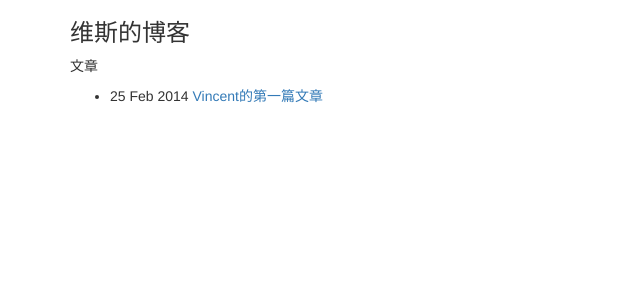
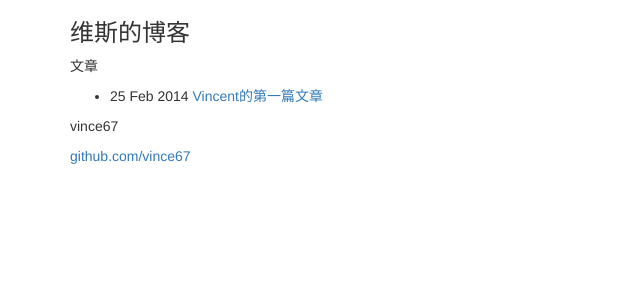
Before and after one commit to vince67/vince67.github.io, a Jekyll site: the page built from index.html, in a window 1280 px wide. Shown: the top 300 px of the page, without its empty margins (0-640 px from the left). Built offline with Jekyll 4.4.1, drawn with Linux system fonts in a browser that asks for light colours; nearby versions of some CDN libraries.

Commit message:
REV: default footer

```diff
--- a/_layouts/default.html
+++ b/_layouts/default.html
@@ -8,7 +8,14 @@
 
 <body>
     <div class="container">
-    {{ content }}
+        {{ content }}
+        <div class="footer">
+            <div class="contact">
+                <p>vince67</p>
+        </div>
+        <div class="contact">
+            <p><a href="http://github.com/hueidou/">github.com/vince67</a></p>
+        </div>
     </div>
 </body>
 </html>
```
